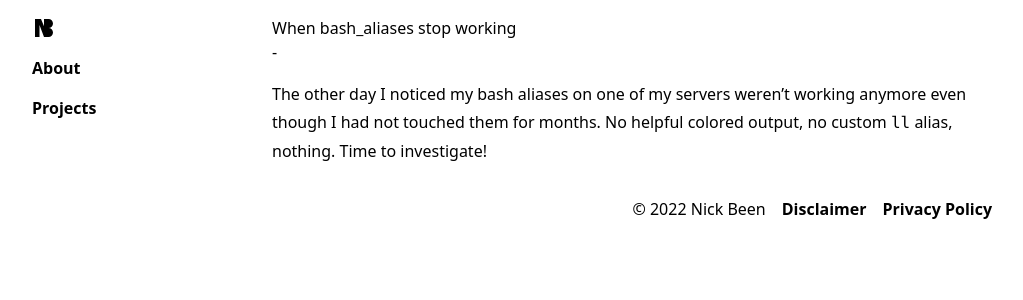
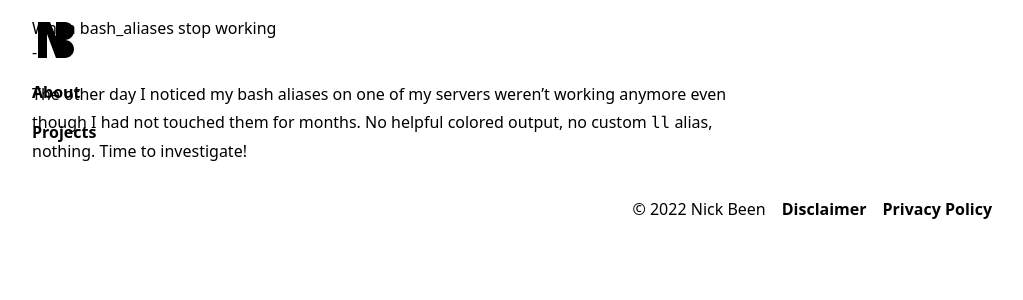
Before and after one commit to nickbeen/nickbeen.github.io, a Jekyll site: the page built from index.html, in a window 1280 px wide. Shown: the top 300 px of the page, without its empty margins (128-1151 px from the left). Built offline with Jekyll 4.4.1, drawn with Linux system fonts in a browser that asks for light colours.

Commit message:
Fixed links and added fixed position for desktop resolutions

```diff
--- a/_includes/header.html
+++ b/_includes/header.html
@@ -1,5 +1,5 @@
-<header class="flex justify-end gap-4 col-span-full lg:col-span-1 lg:flex-col lg:justify-start">
-  <img class="self-start h-6" src="/assets/images/logo.svg" alt="{{ site.title }}">
-  <a class="font-semibold" href="#">About</a>
-  <a class="font-semibold" href="#">Projects</a>
+<header class="flex justify-end gap-4 col-span-full lg:col-span-1 lg:fixed lg:flex-col lg:justify-start">
+  <img class="self-start h-12" src="/assets/images/logo.svg" alt="{{ site.title }}">
+  <a class="font-semibold" href="/about">About</a>
+  <a class="font-semibold" href="/projects">Projects</a>
 </header>
```
Also changed, not shown: assets/css/tailwind.css.
